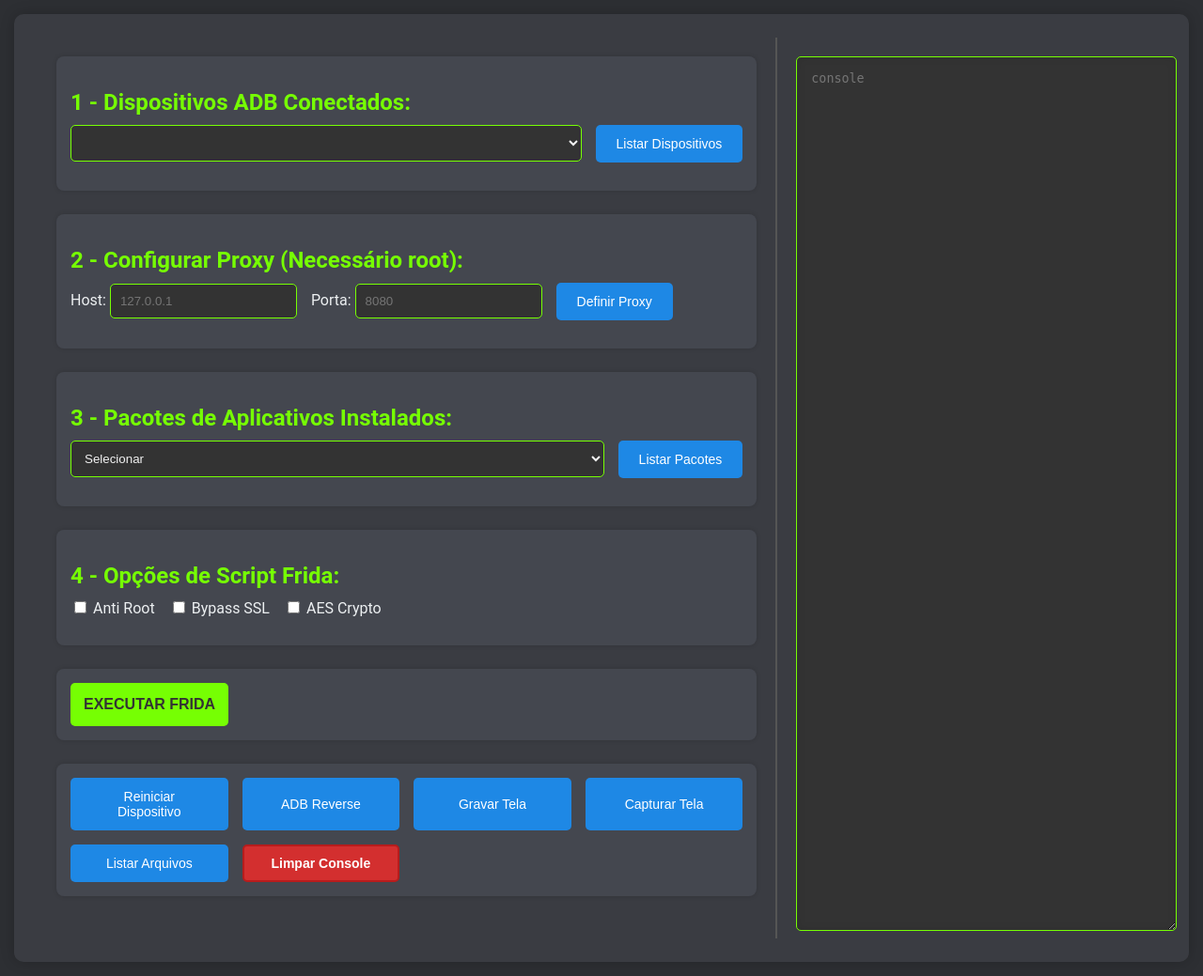
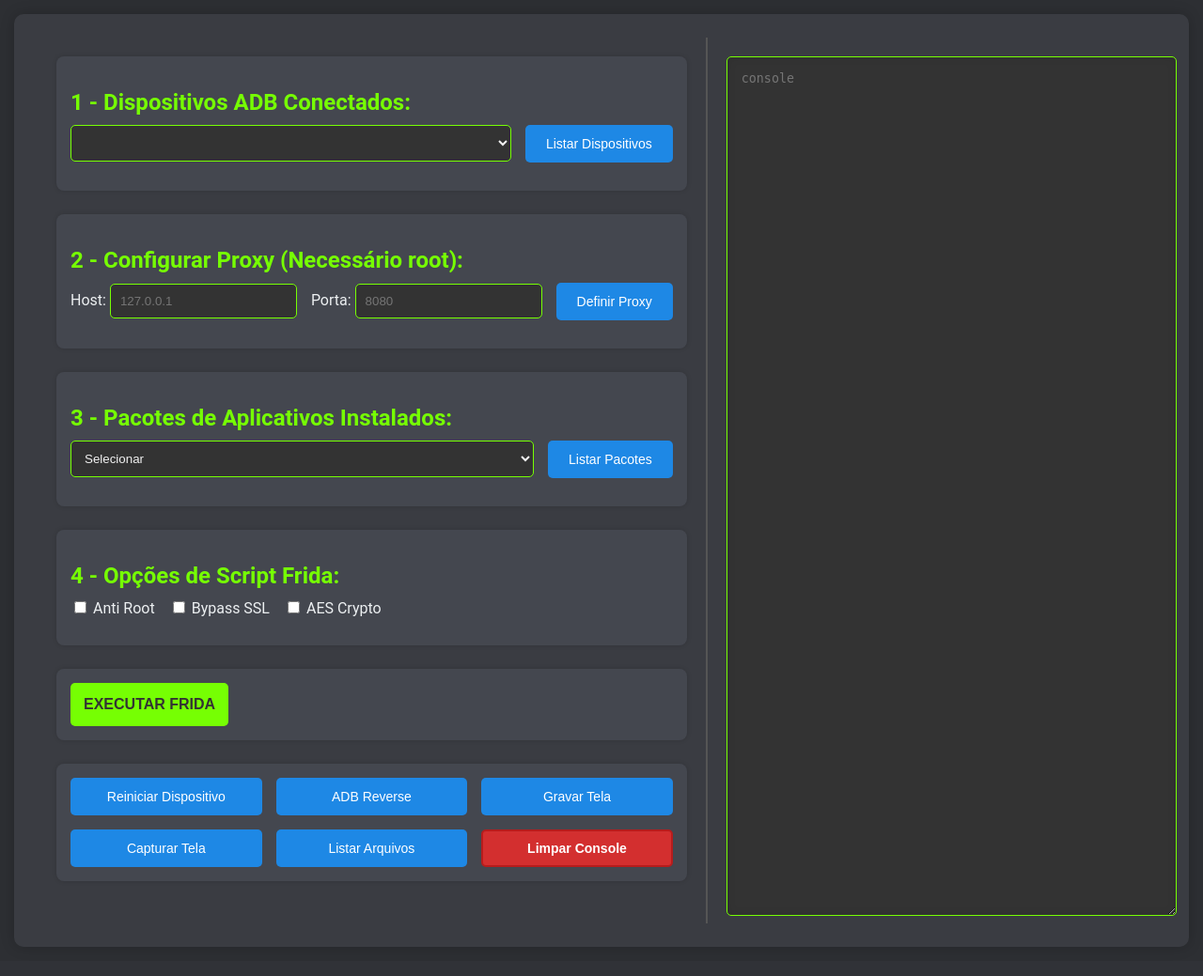
Before and after one commit to lucascdsm/web-fr1da, a Flask app: page / in a window 1280 px wide. Shown: the whole page at 94% size. After the commit the page ends 983 px from the top, so only its background shows below. Run offline with Flask 3, Linux system fonts and the light colour scheme; lists and menus that the app fills with data are empty; some libraries are stand-ins or nearby versions.

Commit message:
Update styles.css

```diff
--- a/static/css/styles.css
+++ b/static/css/styles.css
@@ -21,7 +21,7 @@ body {
 }
 
 .main-content {
-    flex: 2;
+    flex: 1.5;
     min-width: 350px;
 }
 
```
